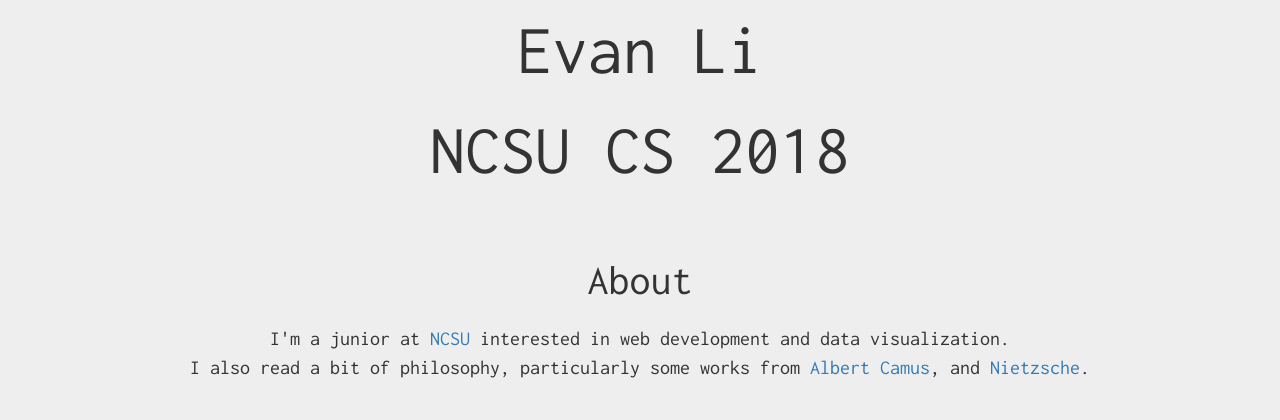
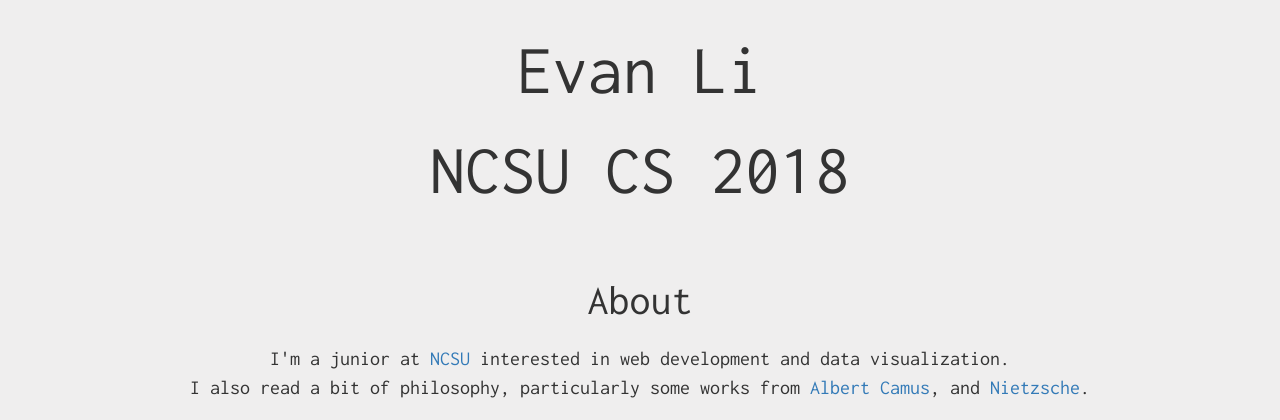
Before and after one commit to evanhli/EHLSQ.github.io, a plain HTML site: page index.html in a window 1280 px wide. Shown: the top 420 px of the page. Drawn offline with nearby package versions, Linux system fonts and the light colour scheme.

Commit message:
Add padding to top

```diff
--- a/index.html
+++ b/index.html
@@ -21,11 +21,10 @@
 
     <body>
 
-        <div class="title" style="width:100%;left:15%"></div>
+        <div class="title" style="width:100%; padding-top:20px;"></div>
 
         <div style="">
             <div class="block" style="top:50px;">
-
                   <!-- <button class="aboutButton" id="aboutButton">About</button> -->
                   About
                   <p class="listBody">
```
